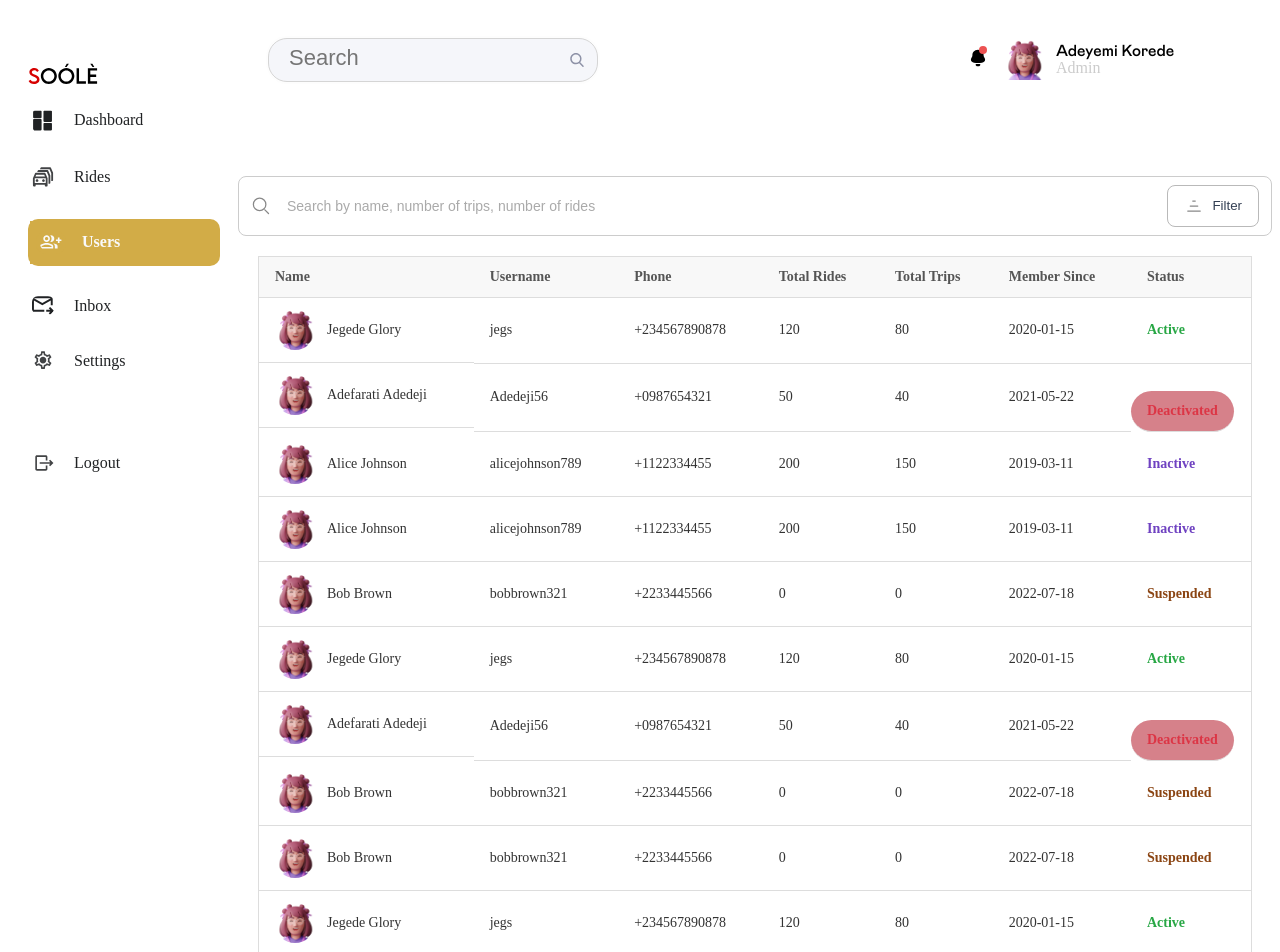
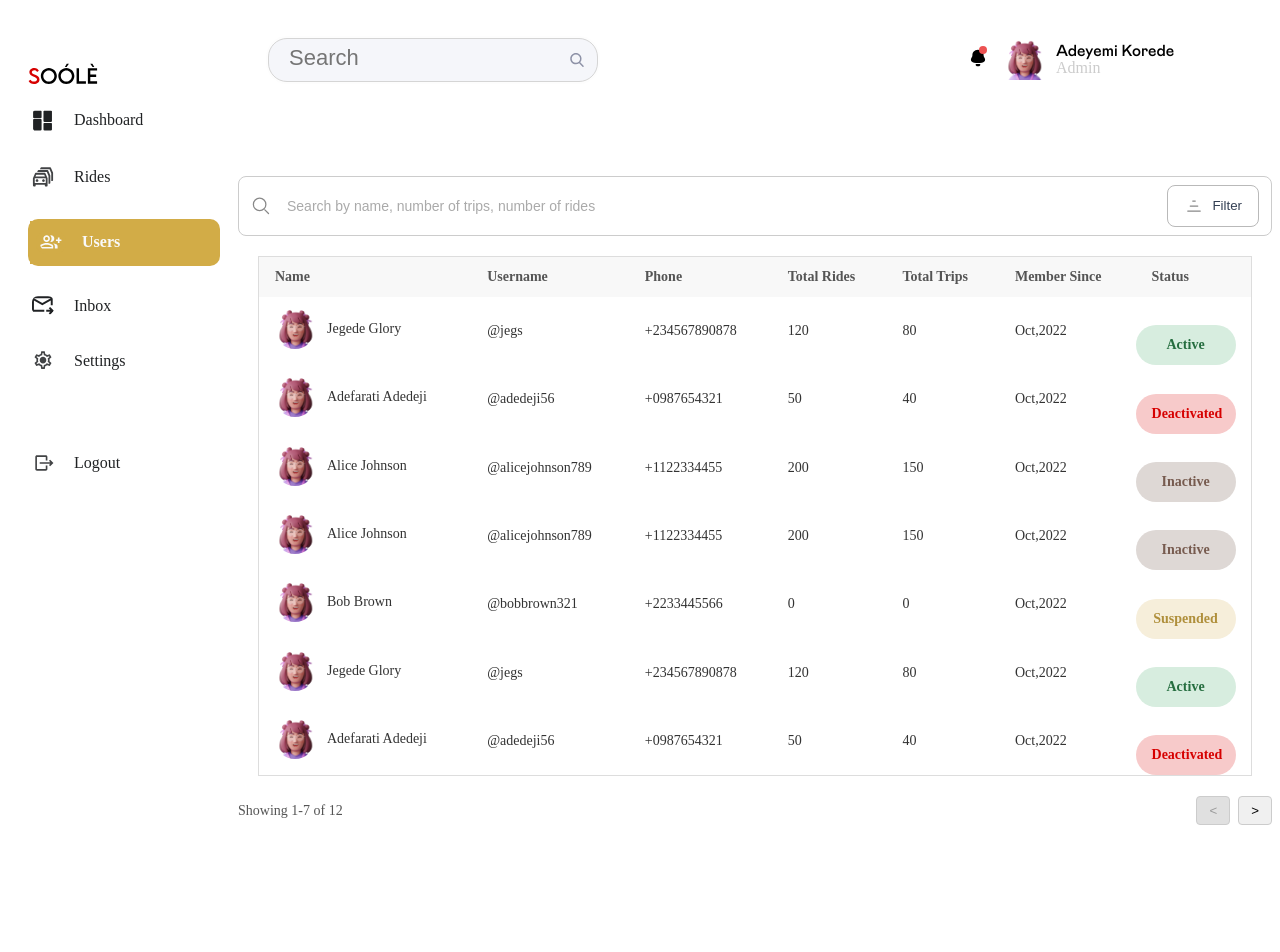
Before and after one commit to clinton401/soole-admin-hosting, a Next.js app: page /users in a window 1280 px wide. Shown: the top 952 px of the page. After the commit the page ends 833 px from the top, so only its background shows below. Built offline with nearby package versions, Linux system fonts and the light colour scheme.

Commit message:
Users page

```diff
--- a/src/app/users/page.tsx
+++ b/src/app/users/page.tsx
@@ -18,78 +18,81 @@ interface User {
 
 const Users: React.FC = () => {
   const [filterStatus, setFilterStatus] = useState<string | null>(null);
+  const [currentPage, setCurrentPage] = useState(1);
+  const itemsPerPage = 7;
+
 
   const users: User[] = [
    { name: "Jegede Glory",
-    username: "jegs",
+    username: "@jegs",
     phone: "+234567890878",
     totalRides: 120,
     totalTrips: 80,
-    memberSince: "2020-01-15",
+    memberSince: "Oct,2022",
     status: "Active",
     profilePicture: "/profilePic.png",
   },
   {
     name: "Adefarati Adedeji",
-    username: "Adedeji56",
+    username: "@adedeji56",
     phone: "+0987654321",
     totalRides: 50,
     totalTrips: 40,
-    memberSince: "2021-05-22",
+    memberSince: "Oct,2022",
     status: "Deactivated",
     profilePicture: "/profilePic.png",
 
   },
   {
     name: "Alice Johnson",
-    username: "alicejohnson789",
+    username: "@alicejohnson789",
     phone: "+1122334455",
     totalRides: 200,
     totalTrips: 150,
-    memberSince: "2019-03-11",
+    memberSince: "Oct,2022",
     status: "Inactive",
     profilePicture: "/profilePic.png",
 
   },
   {
     name: "Alice Johnson",
-    username: "alicejohnson789",
+    username: "@alicejohnson789",
     phone: "+1122334455",
     totalRides: 200,
     totalTrips: 150,
-    memberSince: "2019-03-11",
+    memberSince: "Oct,2022",
     status: "Inactive",
     profilePicture: "/profilePic.png",
 
   },
   {
     name: "Bob Brown",
-    username: "bobbrown321",
+    username: "@bobbrown321",
     phone: "+2233445566",
     totalRides: 0,
     totalTrips: 0,
-    memberSince: "2022-07-18",
+    memberSince: "Oct,2022",
     status: "Suspended",
     profilePicture: "/profilePic.png",
 
   },
   {
     name: "Jegede Glory",
-    username: "jegs",
+    username: "@jegs",
     phone: "+234567890878",
     totalRides: 120,
     totalTrips: 80,
-    memberSince: "2020-01-15",
+    memberSince: "Oct,2022",
     status: "Active",
     profilePicture: "/profilePic.png",
   },
   {
     name: "Adefarati Adedeji",
-    username: "Adedeji56",
+    username: "@adedeji56",
     phone: "+0987654321",
     totalRides: 50,
     totalTrips: 40,
-    memberSince: "2021-05-22",
+    memberSince: "Oct,2022",
     status: "Deactivated",
     profilePicture: "/profilePic.png",
 
@@ -97,54 +100,54 @@ const Users: React.FC = () => {
 
   {
     name: "Bob Brown",
-    username: "bobbrown321",
+    username: "@bobbrown321",
     phone: "+2233445566",
     totalRides: 0,
     totalTrips: 0,
-    memberSince: "2022-07-18",
+    memberSince: "Oct,2022",
     status: "Suspended",
     profilePicture: "/profilePic.png",
 
   },
   {
     name: "Bob Brown",
-    username: "bobbrown321",
+    username: "@bobbrown321",
     phone: "+2233445566",
     totalRides: 0,
     totalTrips: 0,
-    memberSince: "2022-07-18",
+    memberSince: "Oct,2022",
     status: "Suspended",
     profilePicture: "/profilePic.png",
 
   },
   {
-    name: "Jegede Glory",
-    username: "jegs",
+    name: "@Jegede Glory",
+    username: "@jegs",
     phone: "+234567890878",
     totalRides: 120,
     totalTrips: 80,
-    memberSince: "2020-01-15",
+    memberSince: "Oct,2022",
     status: "Active",
     profilePicture: "/profilePic.png",
   },
   {
     name: "Adefarati Adedeji",
-    username: "Adedeji56",
+    username: "@adedeji56",
     phone: "+0987654321",
     totalRides: 50,
     totalTrips: 40,
-    memberSince: "2021-05-22",
+    memberSince: "Oct,2022",
     status: "Deactivated",
     profilePicture: "/profilePic.png",
 
   },
   {
     name: "Alice Johnson",
-    username: "alicejohnson789",
+    username: "@alicejohnson789",
     phone: "+1122334455",
     totalRides: 200,
     totalTrips: 150,
-    memberSince: "2019-03-11",
+    memberSince: "Oct,2022",
     status: "Inactive",
     profilePicture: "/profilePic.png",
 
@@ -156,11 +159,49 @@ const filteredUsers = filterStatus
 ? users.filter((user) => user.status === filterStatus)
 : users;
 
+const totalItems = filteredUsers.length;
+const totalPages = Math.ceil(totalItems / itemsPerPage);
+const currentItems = filteredUsers.slice(
+  (currentPage - 1) * itemsPerPage,
+  currentPage * itemsPerPage
+);
+
+const handleNextPage = () => {
+  if (currentPage < totalPages) setCurrentPage(currentPage + 1);
+};
+
+const handlePreviousPage = () => {
+  if (currentPage > 1) setCurrentPage(currentPage - 1);
+};
+
+
 return (
 <div>
   <UserSearchbar onFilterChange={setFilterStatus} />
 
-  <StatusTable users={filteredUsers} />
+  <StatusTable users={currentItems} />
+  <div className="pagination d-flex justify-between align-center mt-3">
+        <div className="pagination-info">
+          Showing {Math.min((currentPage - 1) * itemsPerPage + 1, totalItems)}-
+          {Math.min(currentPage * itemsPerPage, totalItems)} of {totalItems}
+        </div>
+        <div className="pagination-controls">
+          <button
+            className="pagination-button"
+            onClick={handlePreviousPage}
+            disabled={currentPage === 1}
+          >
+            &lt;
+          </button>
+          <button
+            className="pagination-button"
+            onClick={handleNextPage}
+            disabled={currentPage === totalPages}
+          >
+            &gt;
+          </button>
+        </div>
+      </div>
 </div>
 );
 };
--- a/src/styles/components/user.scss
+++ b/src/styles/components/user.scss
@@ -76,7 +76,7 @@
   .user-table td {
     text-align: left;
     padding: 12px 16px;
-    border-bottom: 1px solid #ddd;
+    // border-bottom: 1px solid #ddd;
   }
 
   .user-table th {
@@ -88,8 +88,7 @@
   .user-table td {
     font-size: 14px;
     color: #333;
-  // padding: 20px;
-  height: auto;
+    height: auto;
   }
 
   .name-cell {
@@ -110,26 +109,40 @@
   }
 
   .status.active {
-    color: #28a745;
+    color: #256D3F;
+    border-radius: 40px;
+    display: inline-block;
+    background-color: #D7EDDF;
+    width: 100px;
+    text-align: center;
   }
 
   .status.deactivated {
-    color: #dc3545;
-    background-color: #d6818a;
-    width: auto;
-    // padding: 20px;
-    // height: 10%;
-    // padding: 10px;
+    color: #d60000;
+    background-color: #f7caca;
+    width: 100px;
+    text-align: center;
     border-radius: 40px;
     display: inline-block;
+
   }
 
   .status.inactive {
-    color: #6f42c1;
+    color: #775B4F;
+    background-color: #DED8D5;
+    text-align: center;
+    border-radius: 40px;
+    display: inline-block;
+    width: 100px;
   }
 
   .status.suspended {
-    color: #8b4513;
+    color: #AF8F3B;
+    background-color: #F6EEDA;
+    text-align: center;
+    border-radius: 40px;
+    display: inline-block;
+    width: 100px;
   }
 }
 
@@ -158,3 +171,36 @@
 .filter-option:hover {
   background-color: $primary-color;
 }
+
+
+
+.pagination {
+  display: flex;
+  justify-content: space-between;
+  align-items: center;
+  margin-top: 16px;
+}
+
+.pagination-info {
+  font-size: 14px;
+  color: #555;
+}
+
+.pagination-controls {
+  display: flex;
+  gap: 8px;
+}
+
+.pagination-button {
+  background: #f0f0f0;
+  border: 1px solid #ccc;
+  border-radius: 4px;
+  padding: 6px 12px;
+  cursor: pointer;
+}
+
+.pagination-button:disabled {
+  background: #e0e0e0;
+  color: #999;
+  cursor: not-allowed;
+}
```
